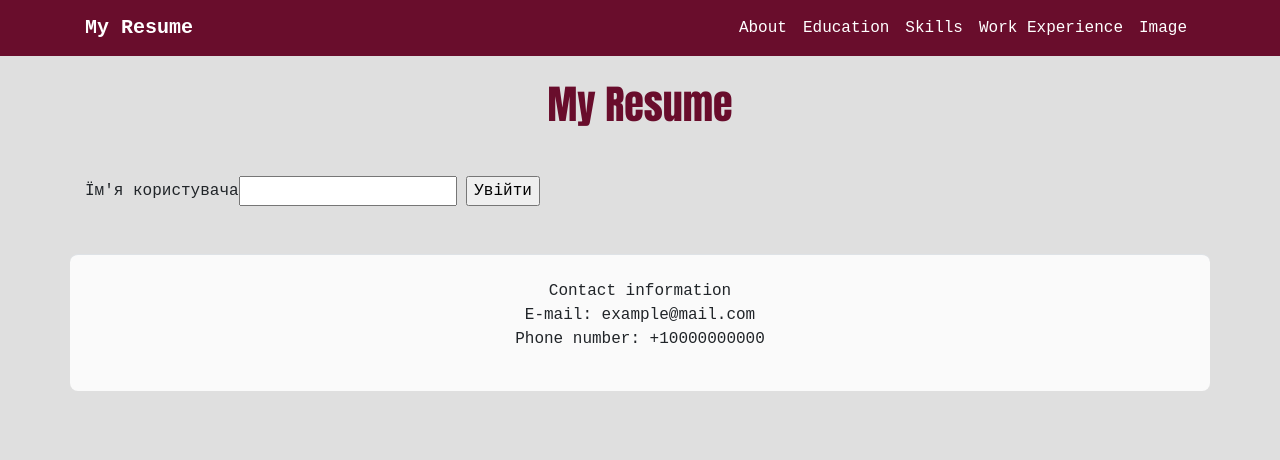
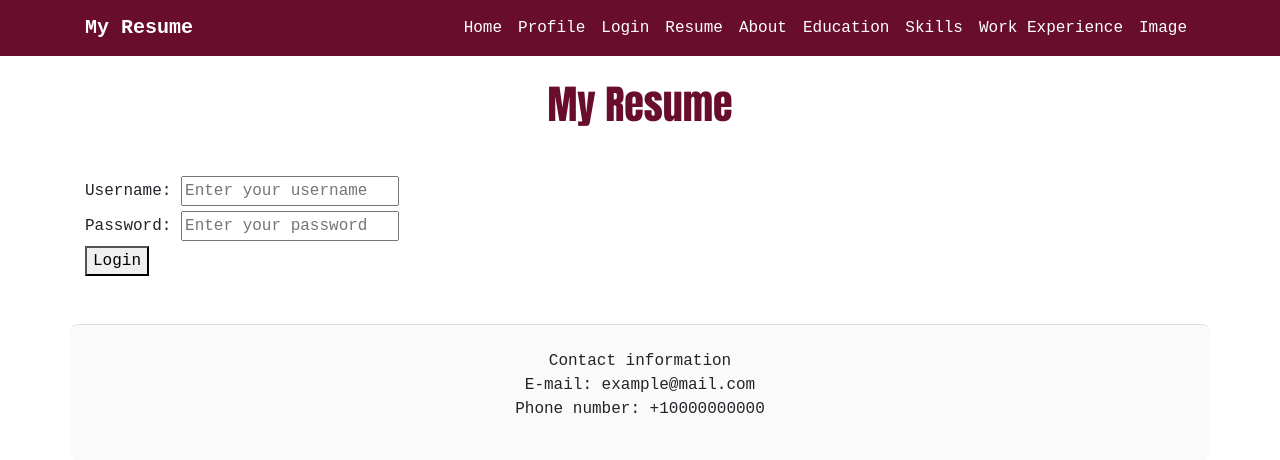
Before and after one commit to SvanidzeKakha/flask-app-lab, a Flask app: page /users/login in a window 1280 px wide. Shown: the top 460 px of the page. Run offline with Flask 3, Linux system fonts and the light colour scheme; some libraries are stand-ins or nearby versions.

Commit message:
added themes; updated profile login and profile pages; cookies control added

```diff
--- a/app/templates/base.html
+++ b/app/templates/base.html
@@ -8,7 +8,7 @@
     <link href="https://maxcdn.bootstrapcdn.com/bootstrap/4.5.2/css/bootstrap.min.css" rel="stylesheet">
     <link href="{{ url_for('static', filename='css/style.css') }}" rel="stylesheet">
 </head>
-<body>
+<body class="{{ color_scheme }}">
     <header class="container">
         <h1 class="text-center mt-5">My Resume</h1>
         {% include 'navbar.html' %}
--- a/app/templates/navbar.html
+++ b/app/templates/navbar.html
@@ -1,11 +1,16 @@
 <nav class="navbar navbar-expand-lg fixed-top">
     <div class="container">
-        <a class="navbar-brand" href="#">My Resume</a>
+        <a class="navbar-brand" href="{{ url_for('home') }}">My Resume</a>
         <button class="navbar-toggler" type="button" data-toggle="collapse" data-target="#navbarNav" aria-controls="navbarNav" aria-expanded="false" aria-label="Toggle navigation">
             <span class="navbar-toggler-icon"></span>
         </button>
         <div class="collapse navbar-collapse" id="navbarNav">
             <ul class="navbar-nav ml-auto">
+                <li class="nav-item"><a class="nav-link" href="{{ url_for('home') }}">Home</a></li>
+                <li class="nav-item"><a class="nav-link" href="{{ url_for('users.get_profile') }}">Profile</a></li>
+                <li class="nav-item"><a class="nav-link" href="{{ url_for('users.login') }}">Login</a></li>
+                <li class="nav-item"><a class="nav-link" href="{{ url_for('resume') }}">Resume</a></li>
+
                 <li class="nav-item"><a class="nav-link" href="#about">About</a></li>
                 <li class="nav-item"><a class="nav-link" href="#education">Education</a></li>
                 <li class="nav-item"><a class="nav-link" href="#skills">Skills</a></li>
--- a/app/users/templates/users/login.html
+++ b/app/users/templates/users/login.html
@@ -5,8 +5,16 @@
 {% block content %}
 
 <form action="" method="post">
-    Їм'я користувача<input type="text" name="login">
-    <input type= "submit" value="Увійти">
+    <div>
+        <label for="username">Username:</label>
+        <input type="text" name="username" id="username" placeholder="Enter your username" required>
+    </div>
+    <div>
+        <label for="password">Password:</label>
+        <input type="password" name="password" id="password" placeholder="Enter your password" required>
+    </div>
+    <button type="submit">Login</button>
+
 </form>
 
 {% endblock %}
--- a/app/users/views.py
+++ b/app/users/views.py
@@ -2,21 +2,63 @@ from . import users_bp
 from flask import render_template, request, redirect, url_for, make_response, session, flash
 from datetime import timedelta, datetime
 
-@users_bp.route("/profile")
+@users_bp.route("/set_color_scheme/<scheme>")
+def set_color_scheme(scheme):
+    if scheme not in ['light', 'dark']:
+        flash("Error: Invalid color scheme.", "danger")
+    else:
+        resp = make_response(redirect(url_for("users.get_profile")))
+        resp.set_cookie('color_scheme', scheme, max_age=30 * 24 * 60 * 60)
+        flash(f"Success: Color scheme changed to '{scheme}'.", "success")
+        return resp
+
+@users_bp.route("/profile", methods=['GET', 'POST'])
 def get_profile():
-    if "username" in session:
-        username_value = session["username"]
-        flash("Invalid: Every field is required.", "danger")
-        return render_template("profile.html", username = username_value)
-    return redirect(url_for("users.login"))
+    if "username" not in session:
+        flash("Error: You must be logged in to access this page.", "danger")
+        return redirect(url_for("users.login"))
 
-@users_bp.route("/login", methods=['GET','POST'])
+    username_value = session["username"]
+    cookies = request.cookies
+    color_scheme = cookies.get('color_scheme', 'light')
+
+    if request.method == "POST":
+        action = request.form.get("action")
+        cookie_key = request.form.get("cookie_key")
+        cookie_value = request.form.get("cookie_value")
+        cookie_expiry = request.form.get("cookie_expiry")
+
+        resp = make_response(redirect(url_for("users.get_profile")))
+
+        if action == "add":
+            resp.set_cookie(cookie_key, cookie_value, max_age=int(cookie_expiry))
+            flash(f"Success: Cookie '{cookie_key}' added.", "success")
+            return resp
+
+        elif action == "delete":
+            resp.delete_cookie(cookie_key)
+            flash(f"Success: Cookie '{cookie_key}' deleted.", "success")
+            return resp
+
+    return render_template("profile.html", username=username_value, cookies=cookies, color_scheme=color_scheme)
+
+@users_bp.route("/login", methods=['GET', 'POST'])
 def login():
+    correct_username = "User1"
+    correct_password = "password123"
+
     if request.method == "POST":
-        username = request.form[login]
-        session["username"] = username
-        flash("Success: Info added successfully.", "success")
-        return redirect(url_for("users.get_profile"))
+        username = request.form["username"]
+        password = request.form["password"]
+
+        if username == correct_username and password == correct_password:
+            session["username"] = username
+            flash("Success: Logged in successfully.", "success")
+            return redirect(url_for("users.get_profile"))
+        else:
+            flash("Error: Invalid username or password.", "danger")
+            return redirect(url_for("users.login"))
+
     return render_template("login.html")
 
 @users_bp.route("/logout")
```
Also changed, not shown: app/static/css/style.css (+47 -0 lines), app/users/templates/users/profile.html (+57 -2 lines).
